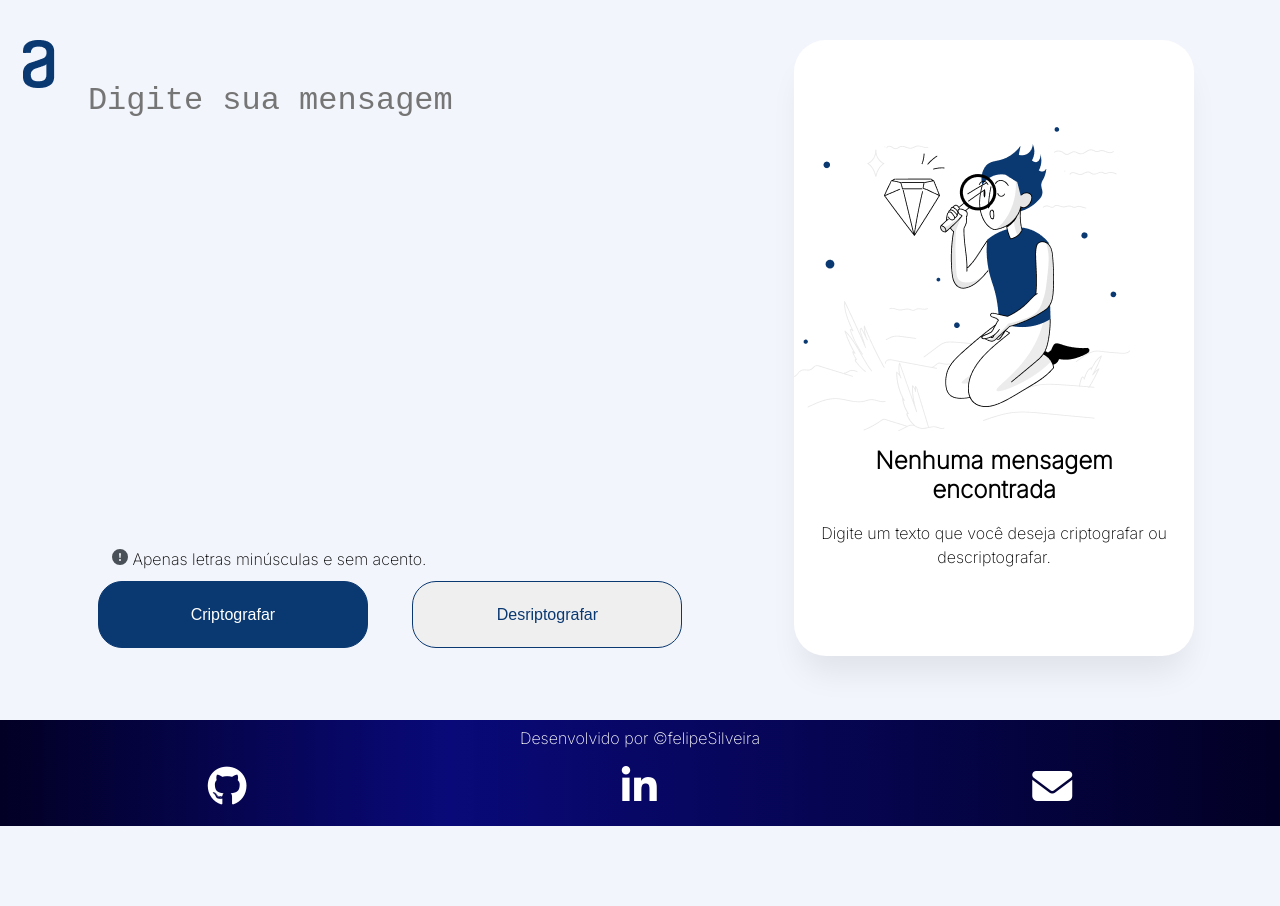
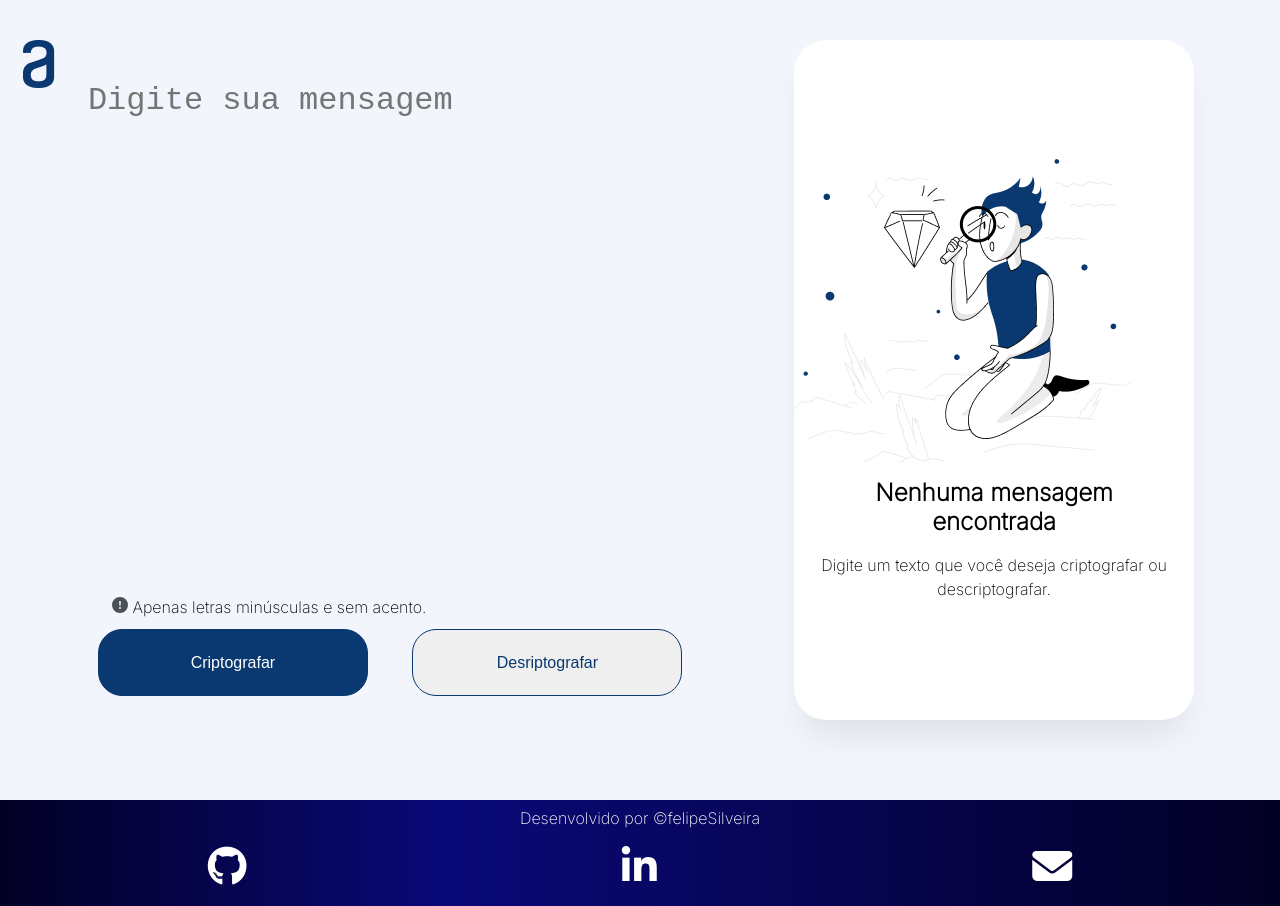
Before and after one commit to felipegaldy/decodificador-de-texto-alura-oracle-one-challenge, a plain HTML site: page index.html in a window 1280 px wide. Before the commit the page ends 826 px from the top, so only its background shows below. Drawn offline with Linux system fonts and the light colour scheme.

Commit message:
correcao no main container 100vh

```diff
--- a/css/footer.css
+++ b/css/footer.css
@@ -1,11 +1,8 @@
 .rodape {
-    grid-area: footer;
     background: rgb(2,0,36);
     background: linear-gradient(90deg, rgba(2,0,36,1) 0%, rgba(9,9,121,1) 35%, rgba(2,0,36,1) 100%);
     color: white;
     bottom: 0;
-    left: 0;
-    right: 0;
     text-align: center;
     padding: 10px;
     opacity: 1;
--- a/css/style.css
+++ b/css/style.css
@@ -9,8 +9,8 @@
 }
 .main-container {
     display: grid;
-    width: 100%;
-    height: 90vh;
+    width: 100vw;
+    height: 100vh;
     grid-template-areas:
     'logo input input output'
     'logo input input output'
@@ -251,7 +251,7 @@
     }
 }
 
-@media screen and (max-width: 380px) {
+@media screen and (max-width: 420px) {
     .input {
         height: 30vh;
     }
```
